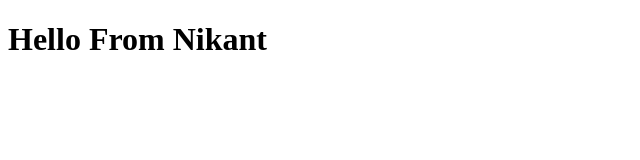
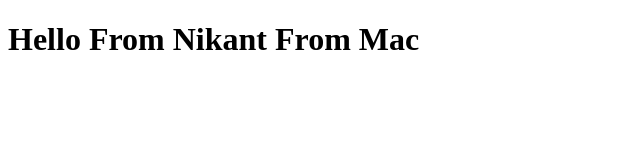
Before and after one commit to nikantpf3/webdev, a plain HTML site: page index.html in a window 1280 px wide. Shown: the whole page, without its empty margins (0-640 px from the left). Drawn offline with Linux system fonts and the light colour scheme.

Commit message:
Changes from mac

```diff
--- a/index.html
+++ b/index.html
@@ -7,6 +7,6 @@
     <title>Document</title>
 </head>
 <body>
-    <h1>Hello From Nikant</h1>
+    <h1>Hello From Nikant From Mac</h1>
 </body>
 </html>
```
